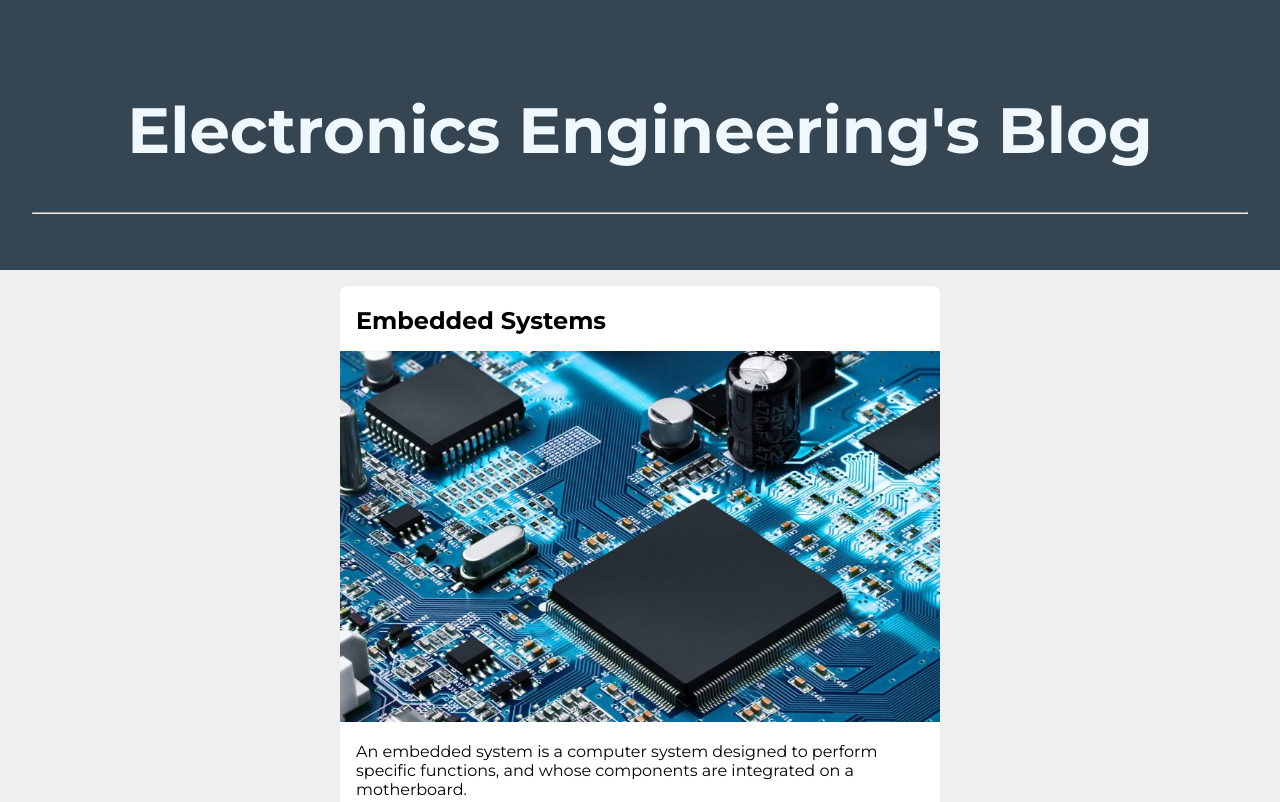
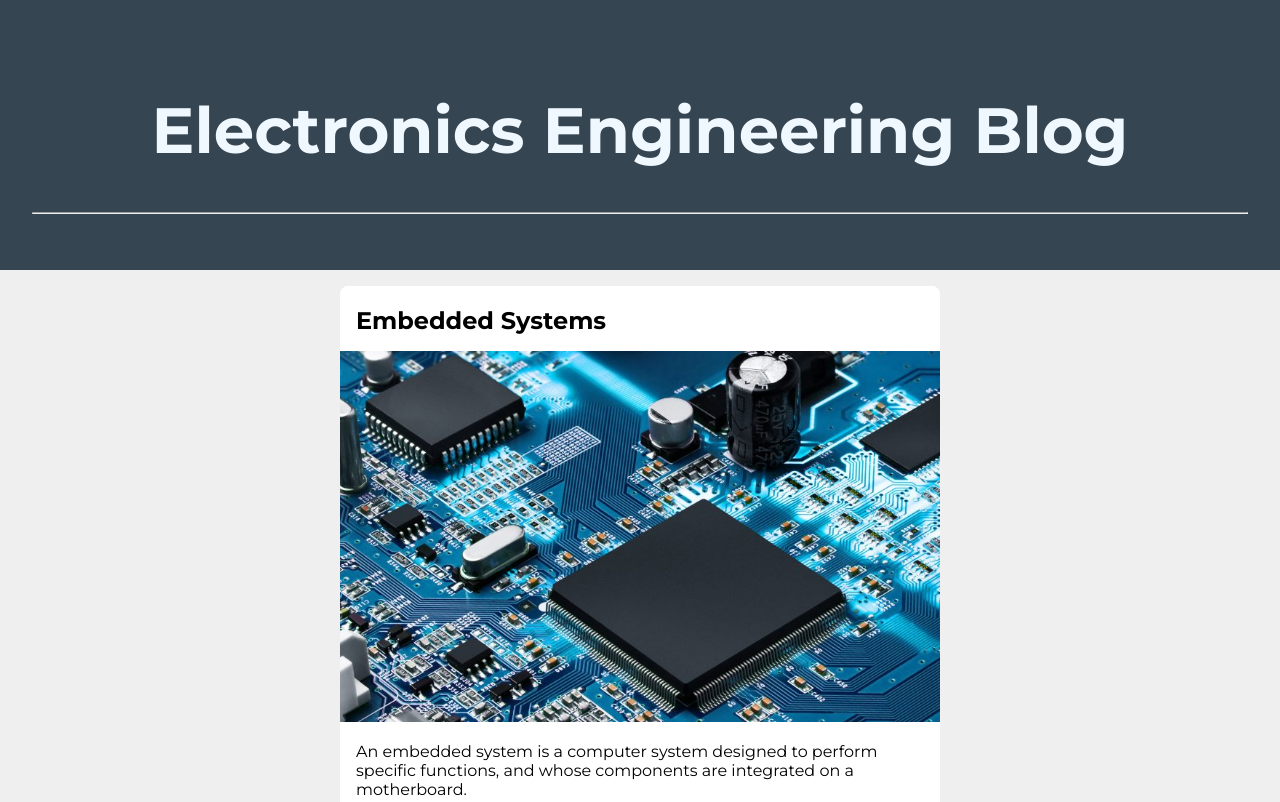
Before and after one commit to leonardovazquez/Engineeringsblog.github.io, a plain HTML site: page index.html in a window 1280 px wide. Shown: the top 802 px of the page. Drawn offline with Linux system fonts and the light colour scheme.

Commit message:
Update index.html

```diff
--- a/index.html
+++ b/index.html
@@ -2,7 +2,7 @@
 <html lang="en">
 <head>
 	<meta charset="utf-8">
-	<title>Engineering's Blog</title>
+	<title>Engineering Blog</title>
 	<link rel="preconnect" href="https://fonts.googleapis.com">
     <link rel="preconnect" href="https://fonts.gstatic.com" crossorigin>
     <link href="https://fonts.googleapis.com/css2?family=Montserrat:wght@400;700&family=Roboto:wght@400;500&display=swap" rel="stylesheet">
@@ -10,7 +10,7 @@
 </head>
 <body>
 	<header >
-		<h1 id="title">Electronics Engineering's Blog</h1>
+		<h1 id="title">Electronics Engineering Blog</h1>
 		<hr>
 	</header>
 
```
